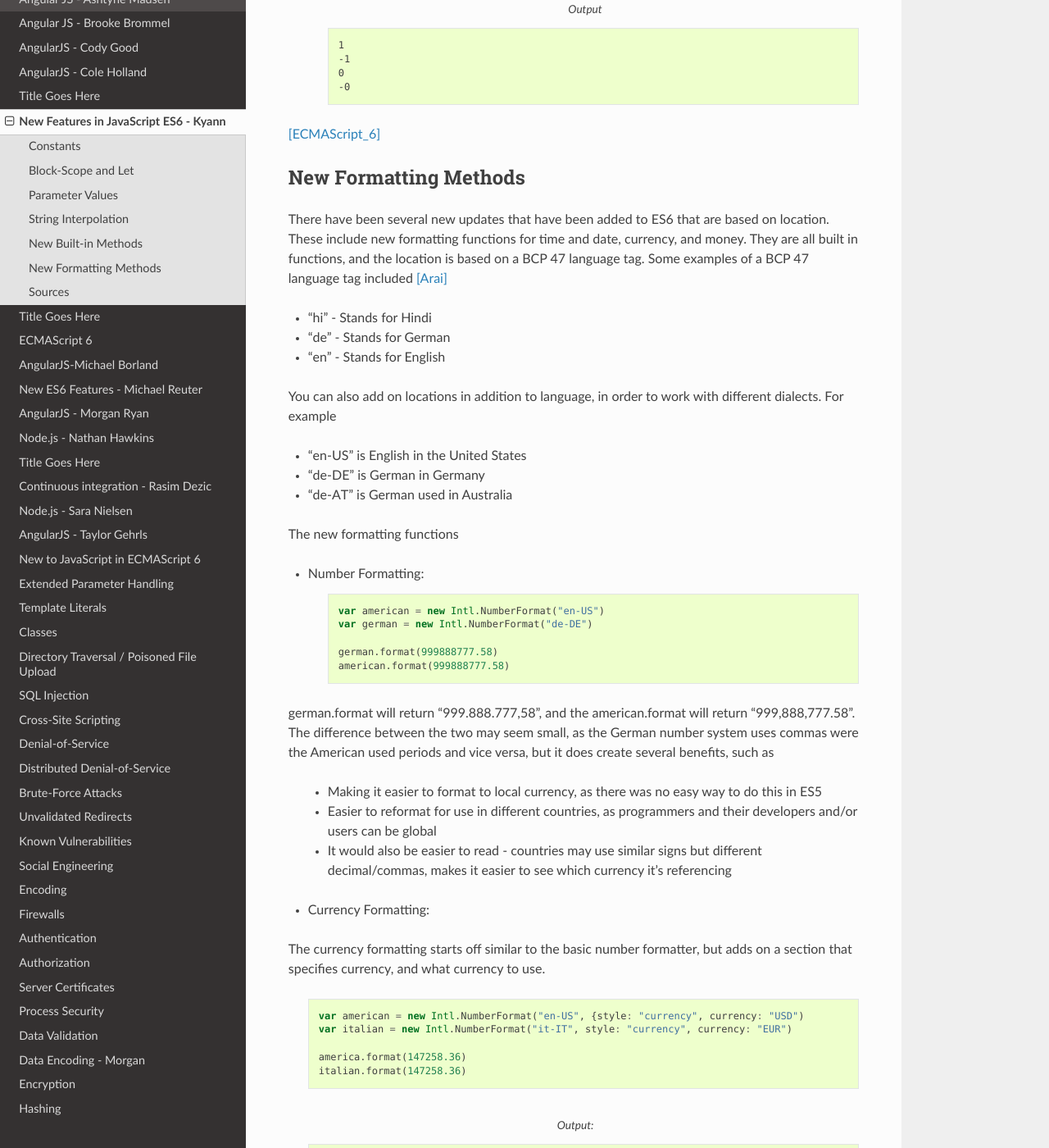
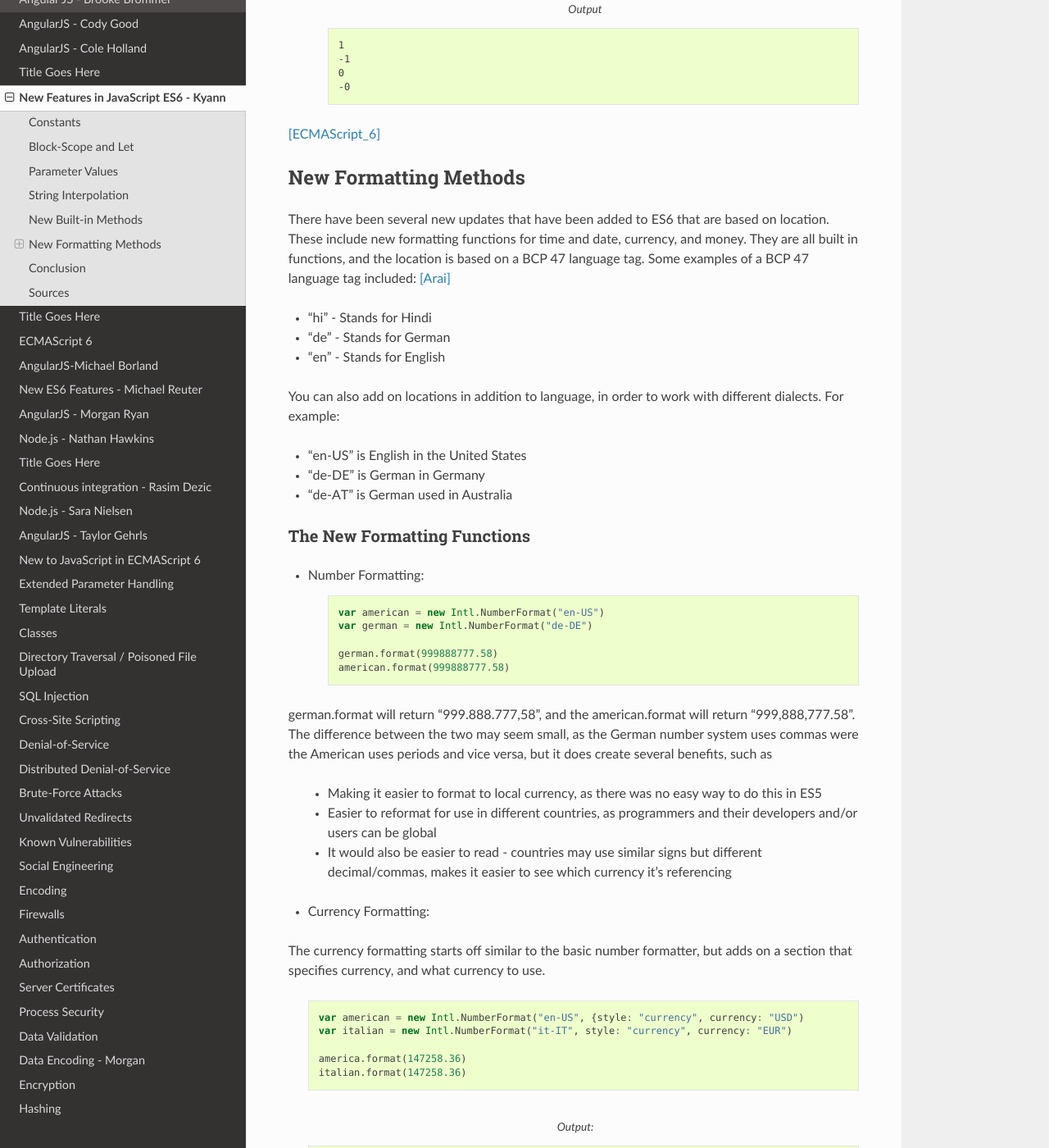
Before and after one commit to pvcraven/2017_web_security, a Sphinx documentation site: the page built from source/final/kyann/index.rst, in a window 1280 px wide and 1400 px high, scrolled down 6737 px. Shown: the whole window at 82% size. Built offline with Sphinx 7.4.7 and the Read the Docs theme 2.0.0, drawn with Linux system fonts in a browser that asks for light colours; some of the changed text lies outside the part shown.

Commit message:
Reworded sentence

```diff
--- a/source/final/kyann/index.rst
+++ b/source/final/kyann/index.rst
@@ -361,7 +361,7 @@
 There have been several new updates that have been added to ES6 that are based on
 location. These include new formatting functions for time and date, currency, and money.
 They are all built in functions, and the location is based on a BCP 47 language tag.
-Some examples of a BCP 47 language tag included [Arai]_
+Some examples of a BCP 47 language tag included: [Arai]_
 
 * "hi" - Stands for Hindi
 
@@ -370,7 +370,7 @@
 * "en" - Stands for English
 
 You can also add on locations in addition to language, in order to work with different
-dialects. For example
+dialects. For example:
 
 * "en-US" is English in the United States
 
@@ -378,7 +378,8 @@
 
 * "de-AT" is German used in Australia
 
-The new formatting functions
+The New Formatting Functions
+~~~~~~~~~~~~~~~~~~~~~~~~~~~~
 
 * Number Formatting:
 
@@ -392,7 +393,7 @@
 
 german.format will return "999.888.777,58", and the american.format will return
 "999,888,777.58". The difference between the two may seem small, as the German number
-system uses commas were the American used periods and vice versa, but it does create
+system uses commas were the American uses periods and vice versa, but it does create
 several benefits, such as
 
 	* Making it easier to format to local currency, as there was no easy way to do this
@@ -445,7 +446,11 @@
 There is no equivalent functions in ES5, so all of these functions are brand new. [ECMAScript_6]_
 
 
+Conclusion
+----------
 
+There have been many differnet updates to the newest version of JavaScript, from
+fixing smaller functions to work better, adding in entirely new functions, to ...
 
 
 Sources
```
Also changed, not shown: other parts of source/final/kyann/index.rst (+1 -1 lines).
